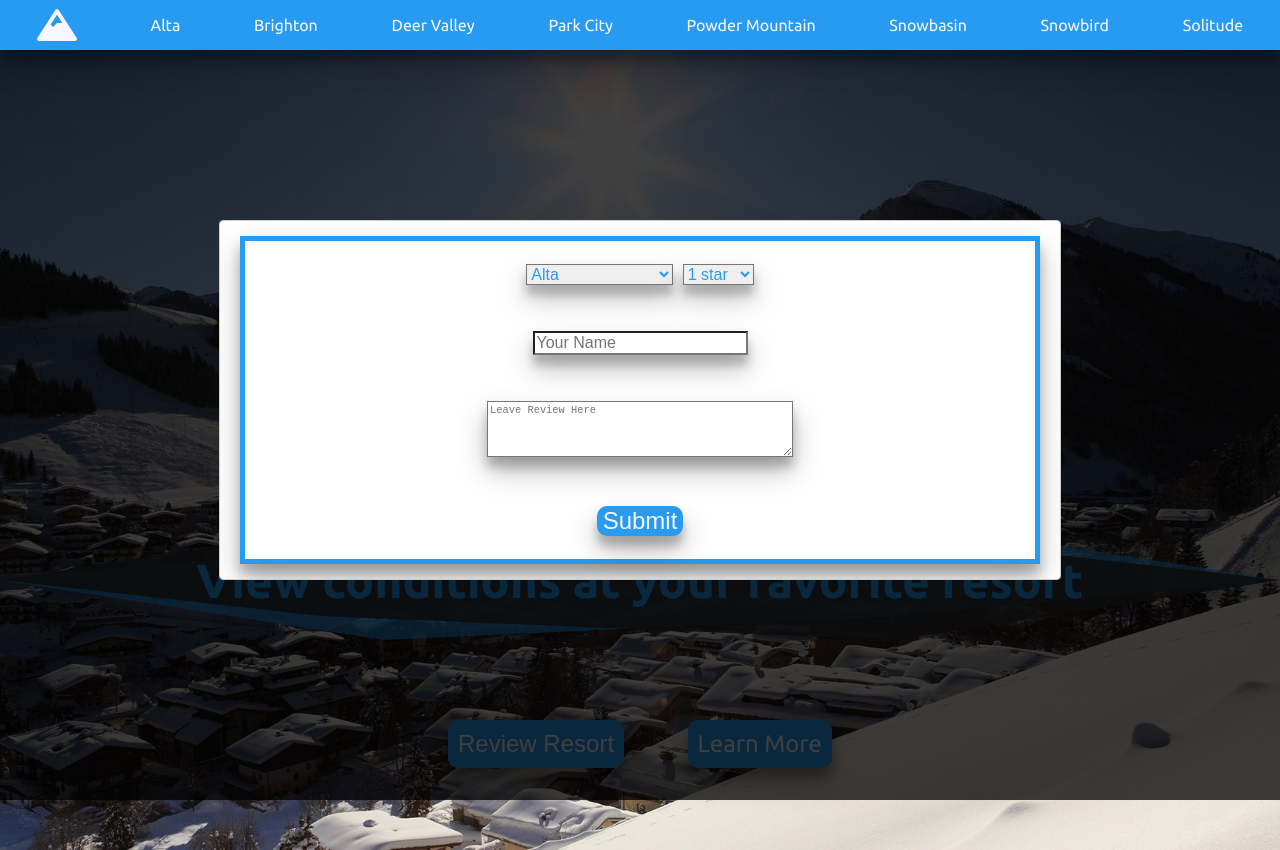
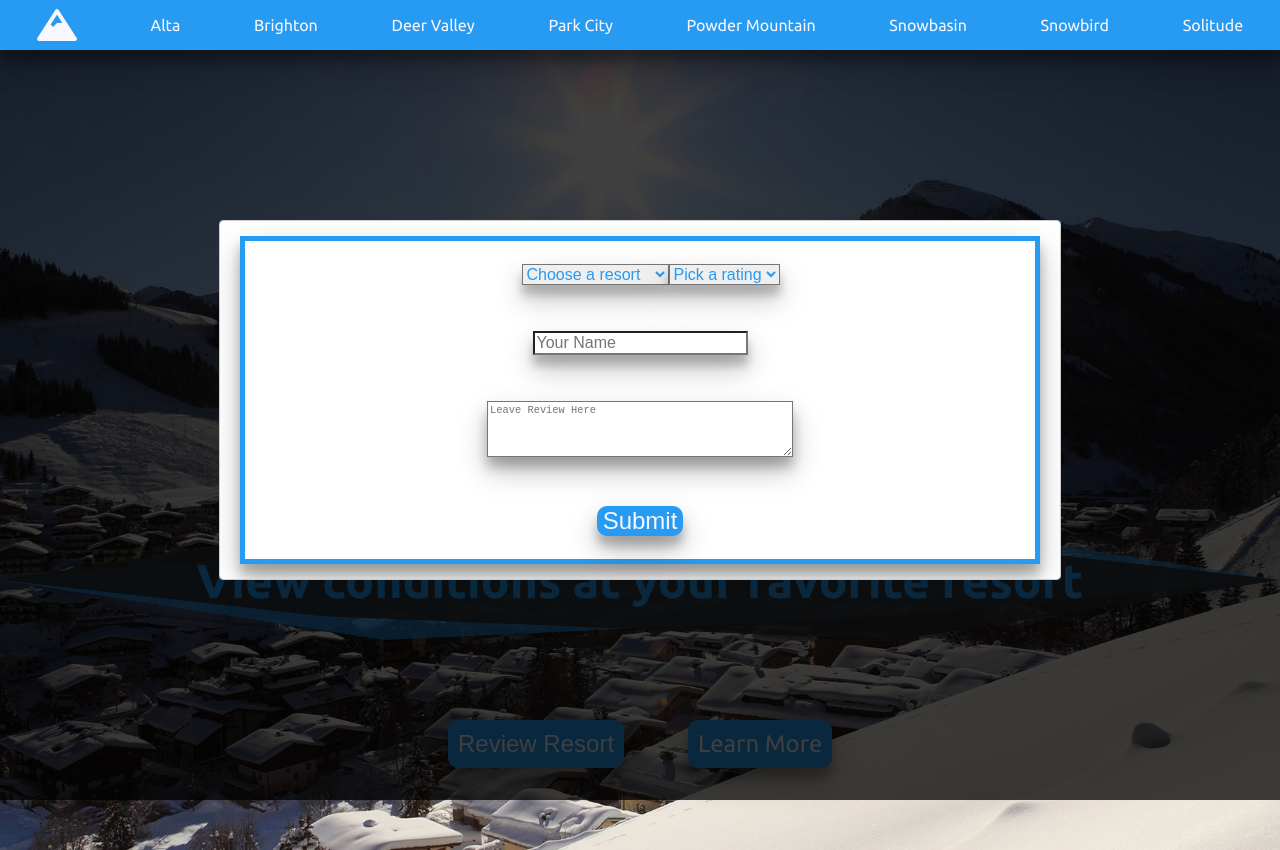
Before and after one commit to twalk2/bottega-capstone, a React (Create React App) app: page / in a window 1280 px wide. Both pictures are taken after a click on the button "Review Resort". Built offline with nearby package versions, Linux system fonts and the light colour scheme.

Commit message:
fixed degrees and form

```diff
--- a/src/Review.js
+++ b/src/Review.js
@@ -57,6 +57,9 @@ const Review = props => {
               onChange={event => setResort(event.target.value)}
               name="resort"
             >
+              <option value="" selected disabled hidden required>
+                Choose a resort
+              </option>
               <option value="Alta">Alta</option>
               <option value="Brighton">Brighton</option>
               <option value="Deer Valley">Deer Valley</option>
@@ -69,8 +72,14 @@ const Review = props => {
             <select
               onChange={event => setRating(event.target.value)}
               name="rating"
+              selected="1 star"
             >
-              <option value="1 star">1 star</option>
+              <option selected="selected" value="1 star">
+                1 star
+              </option>
+              <option value="" selected disabled hidden required>
+                Pick a rating
+              </option>
               <option value="2 stars">2 stars</option>
               <option value="3 stars">3 stars</option>
               <option value="4 stars">4 stars</option>
--- a/src/Weather.js
+++ b/src/Weather.js
@@ -64,7 +64,7 @@ const Weather = props => {
                   {weatherIcon(props.info.daily.icon)}
                 </div>
                 <div>{props.info.currently.summary}</div>
-                <div>{props.info.currently.temperature} degrees</div>
+                <div>{props.info.currently.temperature} &deg;F</div>
               </div>
               <div>{props.info.daily.summary}</div>
             </div>
--- a/src/styles/Carousel.scss
+++ b/src/styles/Carousel.scss
@@ -84,6 +84,7 @@
   }
 
   .review-resort {
+    animation: btnWiggle 5s infinite;
     @include extraButton;
     padding: 10px;
     left: 35%;
@@ -98,9 +99,27 @@
     top: 90%;
     text-decoration: none;
     position: absolute;
+    animation: btnWiggle 5s infinite;
 
     &:visited {
       color: none;
     }
   }
 }
+@keyframes btnWiggle {
+  0% {
+    -webkit-transform: rotate(0deg);
+  }
+  2% {
+    -webkit-transform: rotate(-1deg);
+  }
+  3.5% {
+    -webkit-transform: rotate(1deg);
+  }
+  5% {
+    -webkit-transform: rotate(0deg);
+  }
+  100% {
+    -webkit-transform: rotate(0deg);
+  }
+}
--- a/src/styles/Resort.scss
+++ b/src/styles/Resort.scss
@@ -33,6 +33,7 @@
       width: 80vw;
       box-shadow: 0 14px 28px rgba(0, 0, 0, 0.25),
         0 10px 10px rgba(0, 0, 0, 0.22);
+      margin-bottom: 50px;
     }
   }
 
```
